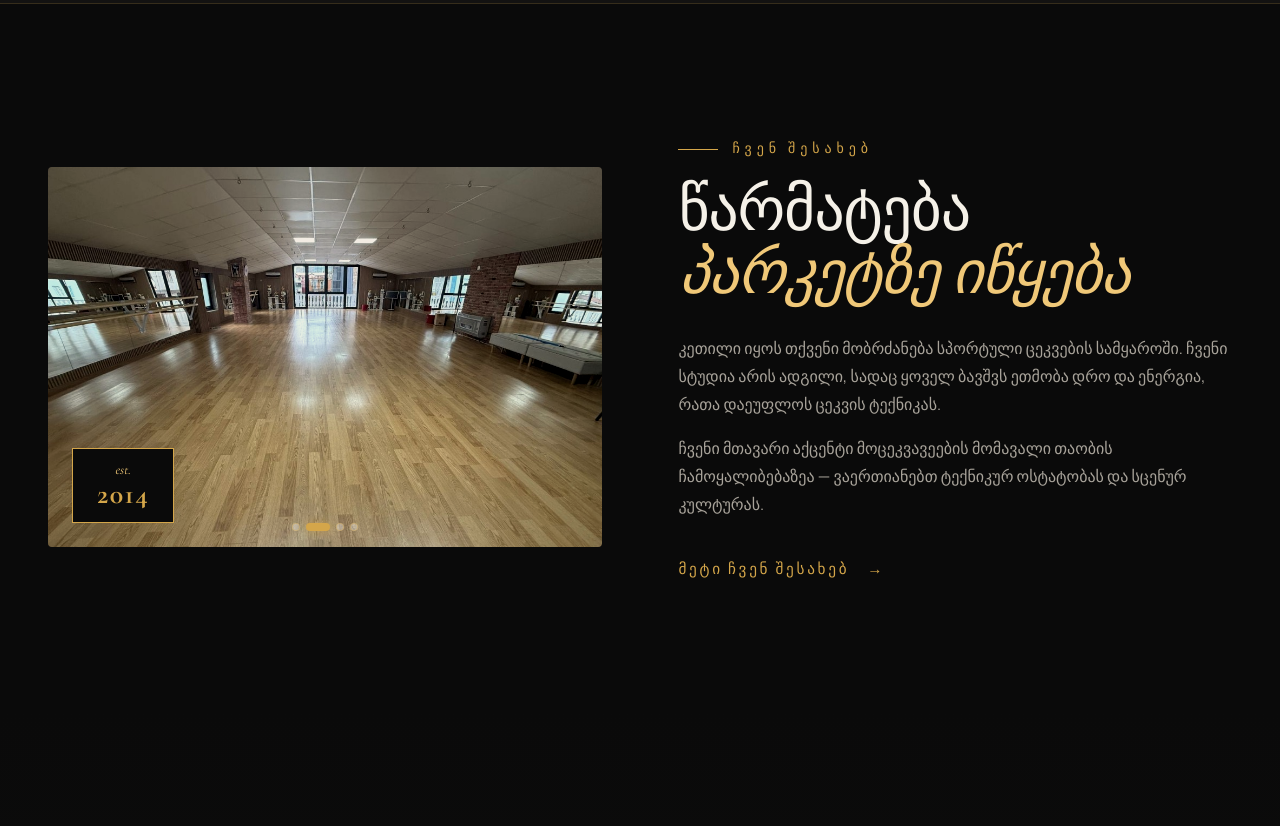
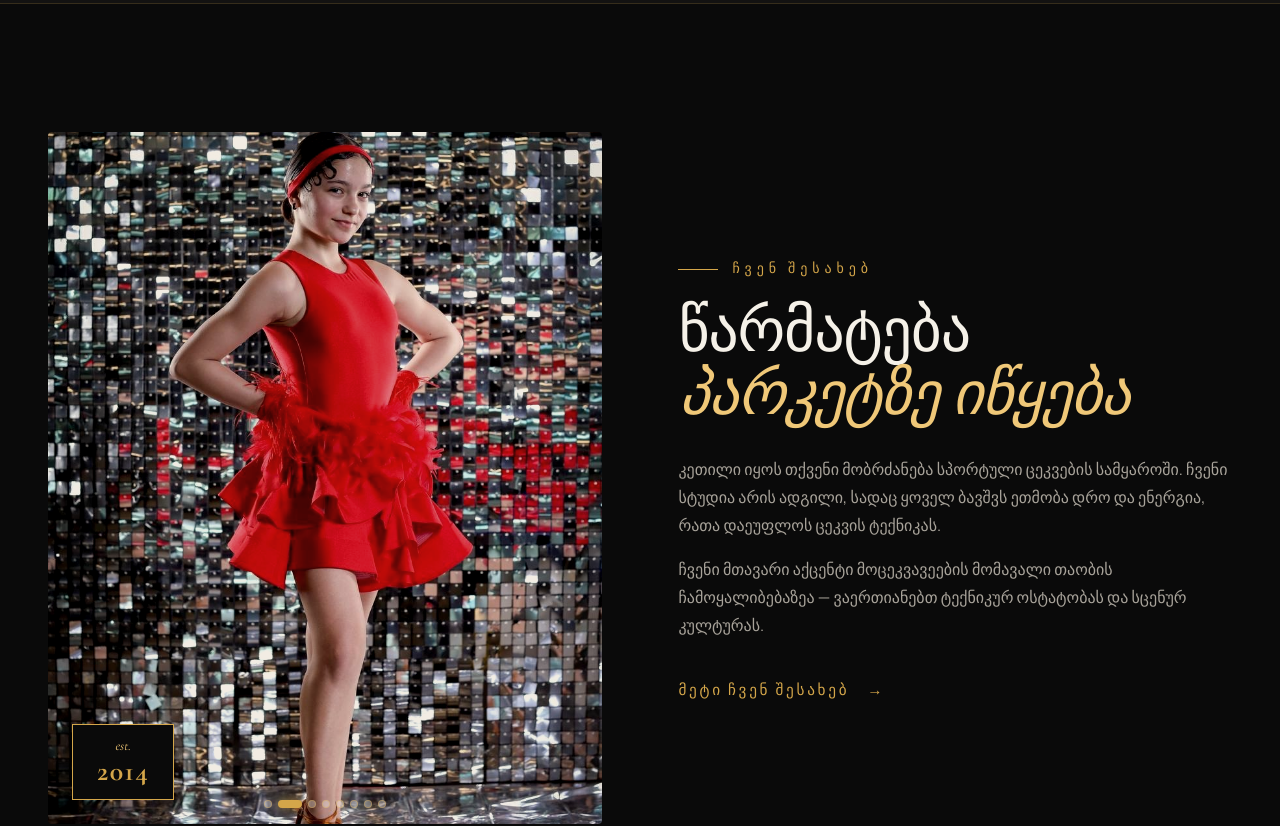
Before and after one commit to TSERJ13/stdancestudio, a React (Vite) app: page / in a window 1280 px wide. Shown: the part 1160-1986 px from the top of the page. Built offline with nearby package versions, Linux system fonts and the light colour scheme; no server answers.

Commit message:
Revert inline styling for about-blurb and fetch carousel images from feed-pics

```diff
--- a/src/pages/Home.jsx
+++ b/src/pages/Home.jsx
@@ -7,9 +7,13 @@ import './Home.css'
 
 const carouselImages = [
   { src: '/images/about-kids-clean.jpg?v=5', alt: 'ST Dance Young Dancers' },
-  { src: '/images/studio-hall.jpg', alt: 'ST Dance Studio Hall' },
-  { src: '/images/hero-1.png', alt: 'ST Dance Competition Performance' },
-  { src: '/images/competition.png', alt: 'ST Dance Tournament' }
+  { src: '/feed-pics/CaucasusCup1.jpeg', alt: 'Caucasus Cup 1' },
+  { src: '/feed-pics/CaucasusCup2.jpeg', alt: 'Caucasus Cup 2' },
+  { src: '/feed-pics/CaucasusCup3.jpeg', alt: 'Caucasus Cup 3' },
+  { src: '/feed-pics/CaucasusCup5.jpeg', alt: 'Caucasus Cup 5' },
+  { src: '/feed-pics/CaucasusCup6.jpeg', alt: 'Caucasus Cup 6' },
+  { src: '/feed-pics/CaucasusCup8.jpeg', alt: 'Caucasus Cup 8' },
+  { src: '/feed-pics/CaucasusCup9.jpeg', alt: 'Caucasus Cup 9' }
 ]
 
 export default function Home() {
@@ -107,7 +111,7 @@ export default function Home() {
       {/* ===================== ABOUT BLURB WITH INTERACTIVE PHOTO CAROUSEL ===================== */}
       <section className="section about-blurb">
         <div className="container about-blurb__grid">
-          <div className="about-blurb__media" style={{ background: '#0a0908', overflow: 'hidden', position: 'relative', minHeight: '380px' }}>
+          <div className="about-blurb__media">
 
             {/* Carousel Images */}
             {carouselImages.map((img, idx) => (
@@ -116,14 +120,11 @@ export default function Home() {
                 src={img.src}
                 alt={img.alt}
                 style={{
-                  objectFit: idx === 0 ? 'contain' : 'cover',
-                  width: '100%',
-                  height: '100%',
-                  position: 'absolute',
+                  position: idx === 0 ? 'relative' : 'absolute',
                   inset: 0,
                   opacity: aboutSlide === idx ? 1 : 0,
                   transition: 'opacity 0.8s ease, transform 0.8s ease',
-                  transform: aboutSlide === idx ? 'scale(1)' : 'scale(1.04)'
+                  pointerEvents: aboutSlide === idx ? 'auto' : 'none'
                 }}
               />
             ))}
```
